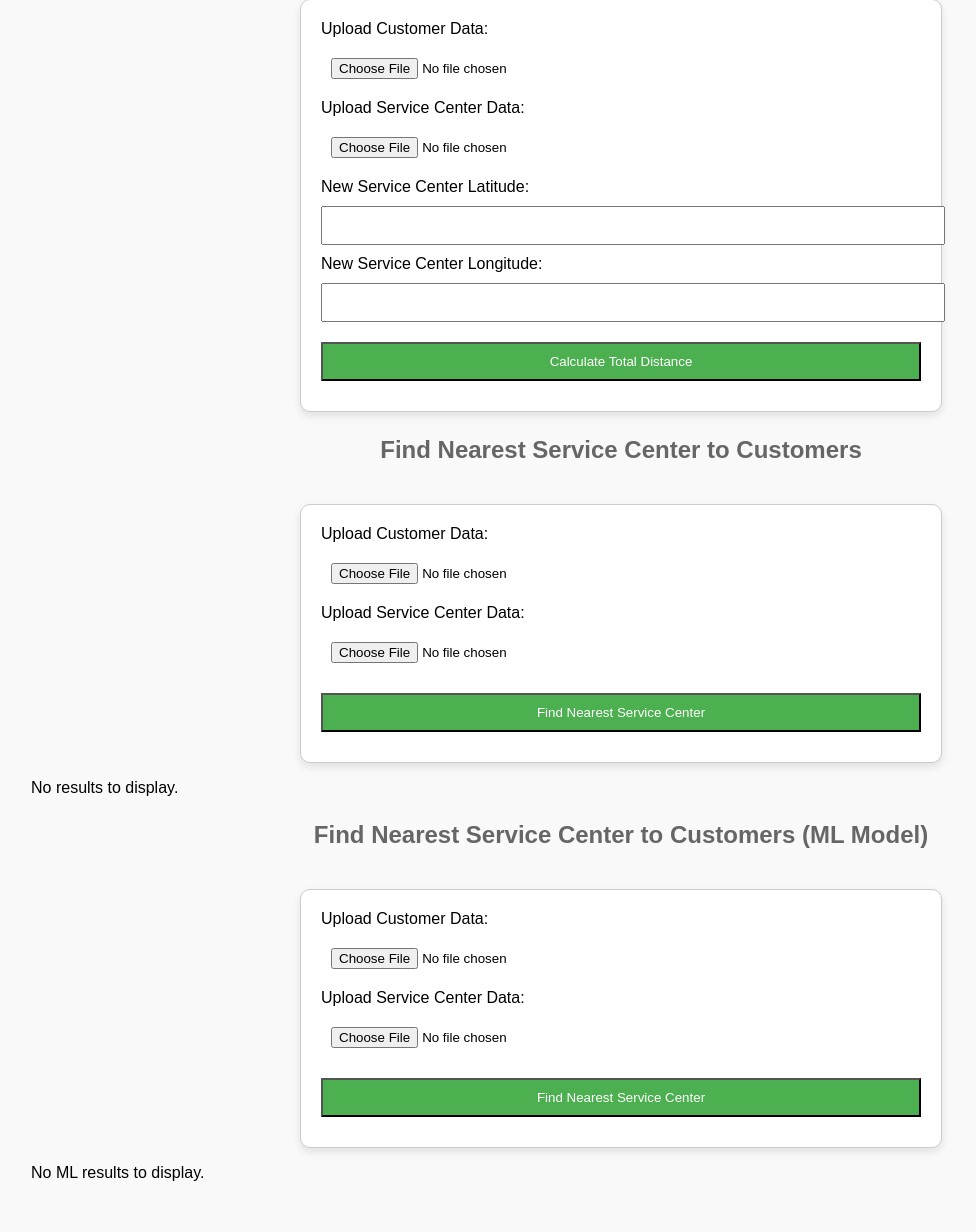
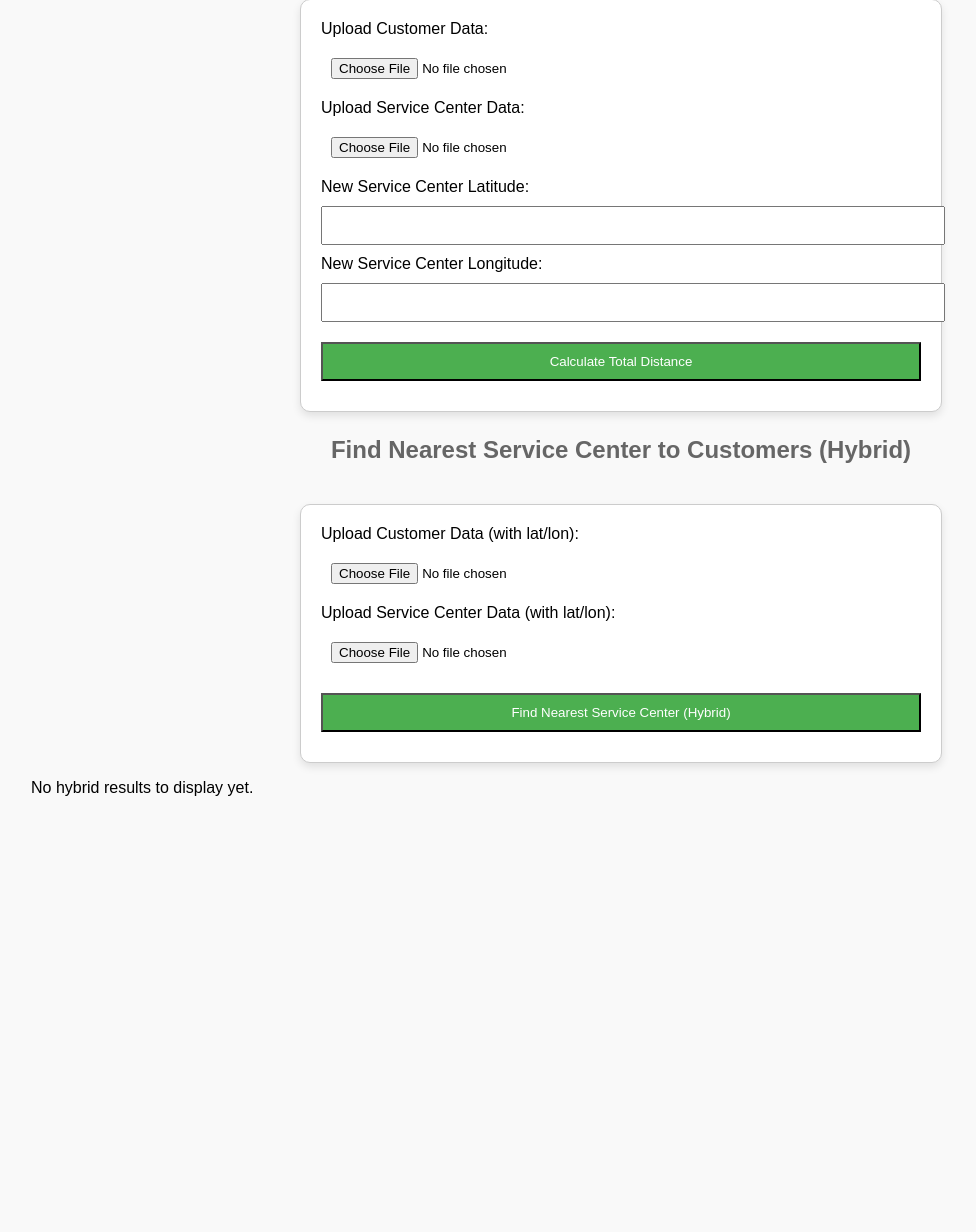
Before and after one commit to SakethSomisetty/TVS-ELECTRONICS, a Flask app: page / in a window 1280 px wide. Shown: the part 1201-2433 px from the top of the page, without its empty margins (19-995 px from the left). After the commit the page ends 1997 px from the top, so only its background shows below. Run offline with Flask 3, Linux system fonts and the light colour scheme.

Commit message:
initial commit

```diff
--- a/app.py
+++ b/app.py
@@ -6,6 +6,10 @@ from scipy.optimize import dual_annealing
 import pickle
 import os
 from werkzeug.utils import secure_filename
+from flask import send_file
+import io
+from datetime import datetime
+
 
 app = Flask(__name__)
 
@@ -89,6 +93,51 @@ def evaluate(new_service_center, customers_df, service_centers_df):
         total_distance += min(new_distance, existing_min_distance)
     return total_distance
 
+def generate_plot(customers_df, service_centers_df, optimal_new_center):
+    import matplotlib
+    matplotlib.use('Agg')
+    import matplotlib.pyplot as plt
+
+    # Combine existing and new service centers
+    all_centers = service_centers_df[['latitude', 'longitude']].values.tolist()
+    all_centers.append(optimal_new_center.tolist())
+
+    # Calculate distance from each customer to all centers
+    distance_matrix = []
+    for _, row in customers_df.iterrows():
+        cust_lat, cust_lon = row['latitude'], row['longitude']
+        distances = [ml_model(sc_lat, sc_lon, cust_lat, cust_lon) for sc_lat, sc_lon in all_centers]
+        distance_matrix.append(distances)
+
+    distance_matrix = np.array(distance_matrix)
+    nearest_indices = np.argmin(distance_matrix, axis=1)  # Index of nearest service center
+
+    # Use updated colormap API
+    color_palette = plt.colormaps.get_cmap('tab10')
+    customer_colors = [color_palette(idx % 10) for idx in nearest_indices]
+
+    # Plotting
+    plt.figure(figsize=(10, 8))
+    plt.scatter(customers_df['longitude'], customers_df['latitude'], color=customer_colors, s=40, alpha=0.7)
+
+    for i, center in enumerate(all_centers):
+        plt.scatter(center[1], center[0], color=color_palette(i), marker='X', edgecolor='black', s=200,
+                    label=f'Service Center {i+1}' if i < len(all_centers)-1 else 'New Optimal Center')
+
+    plt.xlabel('Longitude')
+    plt.ylabel('Latitude')
+    plt.title('Customers and Service Centers (including new optimized center)')
+    plt.legend()
+    plt.grid(True)
+    plt.tight_layout()
+
+    os.makedirs('static', exist_ok=True)
+    plot_filename = 'service_center_plot.png'
+    plot_path = os.path.join('static', plot_filename)
+    plt.savefig(plot_path)
+    plt.close()
+    return plot_filename
+
 # Route for home page
 @app.route('/')
 def home():
@@ -128,13 +177,45 @@ def upload_file():
     num_benefited = len(customers_df[customers_df.apply(
         lambda row: ml_model(optimal_new_center[0], optimal_new_center[1], row['latitude'], row['longitude']) < row['minimum'], axis=1)])
 
+    # Total number of customers
+    total_customers = len(customers_df)
+
+    # Generate the plot and get the path
+    plot_filename = generate_plot(customers_df, service_centers_df, optimal_new_center)
+
+    # ✅ Create downloadable Excel with existing + new service center
+    existing_centers = service_centers_df.copy()
+    existing_centers['type'] = 'existing'
+
+    new_center = pd.DataFrame([{
+        'latitude': optimal_new_center[0],
+        'longitude': optimal_new_center[1],
+        'type': 'new'
+    }])
+
+    combined_centers = pd.concat([existing_centers, new_center], ignore_index=True)
+
+    # Save to file
+    output = io.BytesIO()
+    with pd.ExcelWriter(output, engine='xlsxwriter') as writer:
+        combined_centers.to_excel(writer, sheet_name='Service_Centers', index=False)
+    output.seek(0)
+
+    download_filename = f"combined_service_centers.xlsx"
+    download_path = os.path.join('static', download_filename)
+    with open(download_path, 'wb') as f:
+        f.write(output.read())
+
     # Render the results on the same page
     return render_template('index.html',
                            optimal_latitude=optimal_new_center[0],
                            optimal_longitude=optimal_new_center[1],
                            total_distance_after=result.fun,
                            total_distance_before=total_existing_distance,
-                           num_beneficial_customers=num_benefited)
+                           total_customers_new=total_customers,
+                           num_beneficial_customers=num_benefited,
+                           plot_filename=plot_filename,
+                           download_link=download_filename)
 
 # Route to handle file upload and optimization using custom bounds
 @app.route('/upload_custom_bounds', methods=['POST'])
@@ -172,13 +253,47 @@ def upload_custom_bounds():
     num_benefited = len(customers_df[customers_df.apply(
         lambda row: ml_model(optimal_new_center[0], optimal_new_center[1], row['latitude'], row['longitude']) < row['minimum'], axis=1)])
 
+    # Total number of customers
+    total_customers1 = len(customers_df)
+
+    # Generate and save plot
+    plot_filename = generate_plot(customers_df, service_centers_df, optimal_new_center)
+
+    # ✅ Create downloadable Excel with existing + new service center
+    existing_centers1 = service_centers_df.copy()
+    existing_centers1['type'] = 'existing'
+
+    new_center1 = pd.DataFrame([{
+        'latitude': optimal_new_center[0],
+        'longitude': optimal_new_center[1],
+        'type': 'new'
+    }])
+
+    combined_centers1 = pd.concat([existing_centers1, new_center1], ignore_index=True)
+
+    # Save to Excel in memory
+    output = io.BytesIO()
+    with pd.ExcelWriter(output, engine='xlsxwriter') as writer:
+        combined_centers1.to_excel(writer, sheet_name='Service_Centers', index=False)
+    output.seek(0)
+
+    # Save to file in static folder
+    timestamp = datetime.now().strftime('%Y%m%d_%H%M%S')
+    manual_download_filename = f"custom_bounds_centers_{timestamp}.xlsx"
+    manual_download_path = os.path.join('static', manual_download_filename)
+    with open(manual_download_path, 'wb') as f:
+        f.write(output.read())
+
     # Render the results on the same page
     return render_template('index.html',
                            manual_optimal_latitude=optimal_new_center[0],
                            manual_optimal_longitude=optimal_new_center[1],
                            manual_total_distance_after=result.fun,
                            manual_total_distance_before=total_existing_distance,
-                           manual_beneficial_customers=num_benefited)
+                           total_customers_new1=total_customers1,
+                           manual_beneficial_customers=num_benefited,
+                           manual_plot_filename=plot_filename,
+                           manual_download_link=manual_download_filename)
 
 # Route to calculate distance before/after and number of customers benefitted for manually input lat/lon
 @app.route('/calculate_distance', methods=['POST'])
@@ -216,13 +331,21 @@ def calculate_distance():
     num_benefited = len(customers_df[customers_df.apply(
         lambda row: ml_model(new_lat, new_lon, row['latitude'], row['longitude']) < row['minimum'], axis=1)])
 
+    # Total number of customers
+    total_customers2 = len(customers_df)
+
+    # Generate and save plot
+    plot_filename = generate_plot(customers_df, service_centers_df, np.array([new_lat, new_lon]))
+
     # Render the results on the same page
     return render_template('index.html',
                            new_latitude=new_lat,
                            new_longitude=new_lon,
                            total_distance_after_new=total_new_distance,
                            total_distance_before_new=total_existing_distance,
-                           num_beneficial_customers_new=num_benefited)
+                           total_customers_new2=total_customers2,
+                           num_beneficial_customers_new=num_benefited,
+                           new_plot_filename=plot_filename)
 
 global_results = []  # Store results globally
 
@@ -431,6 +554,109 @@ def find_nearest_center_ml():
 
     return render_template('index.html', ml_results=ml_service_center_results)
 
+@app.route('/find_nearest_service_center_hybrid', methods=['POST'])
+def find_nearest_service_center_hybrid():
+    # Upload files
+    hybrid_customer_file = request.files['hybrid_customer_file']
+    hybrid_service_center_file = request.files['hybrid_service_center_file']
+
+    # Save files
+    cust_path = os.path.join(UPLOAD_FOLDER, secure_filename(hybrid_customer_file.filename))
+    sc_path = os.path.join(UPLOAD_FOLDER, secure_filename(hybrid_service_center_file.filename))
+    hybrid_customer_file.save(cust_path)
+    hybrid_service_center_file.save(sc_path)
+
+    # Load data
+    customer_df = pd.read_excel(cust_path)
+    service_center_df = pd.read_excel(sc_path)
+
+    # Extract data
+    customer_addresses = customer_df['addresses'].tolist()
+    cust_lats = customer_df['latitude'].tolist()
+    cust_lons = customer_df['longitude'].tolist()
+
+    sc_addresses = service_center_df['addresses'].tolist()
+    sc_lats = service_center_df['latitude'].tolist()
+    sc_lons = service_center_df['longitude'].tolist()
+
+    ml_results = []
+    api_input = []
+
+    # Step 1: Run ML predictions and split
+    for i, (cust_lat, cust_lon) in enumerate(zip(cust_lats, cust_lons)):
+        min_distance = float('inf')
+        nearest_idx = -1
+
+        for j, (sc_lat, sc_lon) in enumerate(zip(sc_lats, sc_lons)):
+            dist = ml_model(cust_lat, cust_lon, sc_lat, sc_lon)
+            if dist < min_distance:
+                min_distance = dist
+                nearest_idx = j
+
+        if min_distance <= 100:
+            ml_results.append({
+                'customer_address': customer_addresses[i],
+                'customer_latitude': cust_lat,
+                'customer_longitude': cust_lon,
+                'nearest_service_center_address': sc_addresses[nearest_idx],
+                'nearest_service_center_latitude': sc_lats[nearest_idx],
+                'nearest_service_center_longitude': sc_lons[nearest_idx],
+                'final_distance': min_distance,
+                'source': 'ML'
+            })
+        else:
+            # Push for API processing
+            api_input.append({
+                'address': customer_addresses[i],
+                'latitude': cust_lat,
+                'longitude': cust_lon
+            })
+
+    # Step 2: Run API logic for customers >50km
+    api_results = []
+    if api_input:
+        # Prepare files
+        api_customer_df = pd.DataFrame(api_input)
+        api_customer_df['addresses'] = api_customer_df['address']
+
+        # Save temp Excel files
+        api_cust_excel = 'temp_api_cust.xlsx'
+        api_customer_df.to_excel(api_cust_excel, index=False)
+        service_center_df.to_excel('temp_api_sc.xlsx', index=False)
+
+        # Reuse original API logic
+        access_token = get_access_token(CLIENT_ID, CLIENT_SECRET)
+        sc_eloc, _ = get_eloc(sc_addresses, access_token)
+        cust_eloc, _ = get_eloc(api_customer_df['addresses'].tolist(), access_token)
+
+        distance_matrix = get_distance_and_time(access_token, sc_eloc, cust_eloc)
+        nearest_centers = find_nearest_service_center(distance_matrix, len(cust_eloc), len(sc_eloc))
+
+        for idx, entry in enumerate(api_input):
+            nearest_idx, distance = nearest_centers[idx]
+            api_results.append({
+                'customer_address': entry['address'],
+                'customer_latitude': entry['latitude'],
+                'customer_longitude': entry['longitude'],
+                'nearest_service_center_address': sc_addresses[nearest_idx],
+                'nearest_service_center_latitude': sc_lats[nearest_idx],
+                'nearest_service_center_longitude': sc_lons[nearest_idx],
+                'final_distance': distance/1000,
+                'source': 'API'
+            })
+
+    # Step 3: Combine ML + API results
+    combined_results = ml_results + api_results
+
+    # Step 4: Sort results to match original customer file order
+    address_order = customer_df[['addresses', 'latitude', 'longitude']]
+    final_df = pd.DataFrame(combined_results)
+    merged_df = address_order.merge(final_df, left_on=['addresses', 'latitude', 'longitude'],
+                                    right_on=['customer_address', 'customer_latitude', 'customer_longitude'],
+                                    how='left')
+
+    return render_template("index.html", hybrid_results=merged_df.to_dict(orient='records'))
+
 
 # Main entry point
 if __name__ == '__main__':
--- a/templates/index.html
+++ b/templates/index.html
@@ -88,8 +88,20 @@
     <p>Optimal Service Center Longitude: {{ optimal_longitude }}</p>
     <p>Total Distance Before (in km's) : {{ total_distance_before | round(2) }}</p>
     <p>Total Distance After (in km's) : {{ total_distance_after | round(2) }}</p>
+    <p>Total number of customers: {{ total_customers_new }}</p>
     <p>Number of Customers Benefited: {{ num_beneficial_customers }}</p>
 </div>
+<!-- Add this to display the generated plot -->
+<div class="plot-container">
+    <h3>Service Center Allocation Map</h3>
+    <img src="{{ url_for('static', filename=plot_filename) }}" alt="Plot of Service Centers" style="max-width: 100%; border: 1px solid #ccc;">
+</div>
+<!-- ✅ Download Button -->
+{% if download_link %}
+<div class="download-container" style="margin-top: 20px;">
+    <a href="{{ url_for('static', filename=download_link) }}" download class="btn btn-primary">📥 Download Combined Service Center File</a>
+</div>
+{% endif %}
 {% endif %}
 
 <!-- Second Application: Using Manual Latitude/Longitude Bounds -->
@@ -128,8 +140,20 @@
     <p>Optimal Service Center Longitude: {{ manual_optimal_longitude }}</p>
     <p>Total Distance Before (in km's) : {{ manual_total_distance_before | round(2) }}</p>
     <p>Total Distance After (in km's) : {{ manual_total_distance_after | round(2) }}</p>
+    <p>Total number of customers: {{ total_customers_new1 }}</p>
     <p>Number of Customers Benefited: {{ manual_beneficial_customers }}</p>
 </div>
+
+<div class="plot-container">
+    <h3>Service Center Allocation Map (Custom Bounds)</h3>
+    <img src="{{ url_for('static', filename=manual_plot_filename) }}" alt="Plot of Custom Optimized Center">
+</div>
+<!-- ✅ Download Button -->
+{% if manual_download_link %}
+<div class="download-container" style="margin-top: 20px;">
+    <a href="{{ url_for('static', filename=manual_download_link) }}" download class="btn btn-primary">📥 Download Combined Service Center File</a>
+</div>
+{% endif %}
 {% endif %}
 
 <!-- Third Application: Input Service Center Coordinates -->
@@ -162,12 +186,17 @@
     <p>Input Longitude: {{ new_longitude }}</p>
     <p>Total Distance Before (in km's) : {{ total_distance_before_new | round(2) }}</p>
     <p>Total Distance After (in km's) : {{ total_distance_after_new | round(2) }}</p>
+    <p>Total number of customers: {{ total_customers_new2 }}</p>
     <p>Number of Customers Benefited: {{ num_beneficial_customers_new }}</p>
+</div>
+<div class="plot-container">
+    <h3>Service Center Allocation Map (Manual Entry)</h3>
+    <img src="{{ url_for('static', filename=new_plot_filename) }}" alt="Plot for Manual Entry">
 </div>
 {% endif %}
 
 <!-- Fourth Application: Nearest Service Center Finder -->
-<div class="dashboard-header">
+<!-- <div class="dashboard-header">
     <h3>Find Nearest Service Center to Customers</h3>
 </div>
 
@@ -192,10 +221,10 @@
         {% endfor %}
     </ul>
 </div>
-{% endif %}
+{% endif %} -->
 
 <!-- Results Table for Nearest Service Center Application -->
-{% if results %}
+<!-- {% if results %}
         <table>
             <thead>
                 <tr>
@@ -217,18 +246,18 @@
                     </tr>
                 {% endfor %}
             </tbody>
-        </table>
+        </table> -->
 
         <!-- Download Button -->
-        <form action="{{ url_for('download_results') }}" method="get">
+        <!-- <form action="{{ url_for('download_results') }}" method="get">
             <button type="submit">Download Results as Excel</button>
         </form>
 {% else %}
     <p>No results to display.</p>
-{% endif %}
+{% endif %} -->
 
 <!-- Nearest Service Center Finder (ML Model) -->
-<div class="dashboard-header">
+<!-- <div class="dashboard-header">
     <h3>Find Nearest Service Center to Customers (ML Model)</h3>
 </div>
 
@@ -242,9 +271,9 @@
 
         <input type="submit" value="Find Nearest Service Center">
     </form>
-</div>
+</div> -->
 
-{% if ml_results %}
+<!-- {% if ml_results %}
 <div class="results-container">
     <h3>Nearest Service Centers (ML Model)</h3>
     <table>
@@ -276,6 +305,59 @@
 </div>
 {% else %}
     <p>No ML results to display.</p>
+{% endif %} -->
+
+<!-- Nearest Service Center Finder (Hybrid) -->
+<div class="dashboard-header">
+    <h3>Find Nearest Service Center to Customers (Hybrid)</h3>
+</div>
+
+<div class="form-container">
+    <form action="/find_nearest_service_center_hybrid" method="POST" enctype="multipart/form-data">
+        <label for="hybrid_customer_file">Upload Customer Data (with lat/lon):</label>
+        <input type="file" name="hybrid_customer_file" id="hybrid_customer_file" required>
+
+        <label for="hybrid_service_center_file">Upload Service Center Data (with lat/lon):</label>
+        <input type="file" name="hybrid_service_center_file" id="hybrid_service_center_file" required>
+
+        <input type="submit" value="Find Nearest Service Center (Hybrid)">
+    </form>
+</div>
+
+{% if hybrid_results %}
+<div class="results-container">
+    <h3>Nearest Service Centers</h3>
+    <table>
+        <thead>
+            <tr>
+                <th>Customer Address</th>
+                <th>Customer Latitude</th>
+                <th>Customer Longitude</th>
+                <th>Nearest Service Center Address</th>
+                <th>Nearest Service Center Latitude</th>
+                <th>Nearest Service Center Longitude</th>
+                <th>Final Distance (km)</th>
+                <th>Method Used</th>
+            </tr>
+        </thead>
+        <tbody>
+            {% for result in hybrid_results %}
+                <tr>
+                    <td>{{ result.customer_address }}</td>
+                    <td>{{ result.customer_latitude }}</td>
+                    <td>{{ result.customer_longitude }}</td>
+                    <td>{{ result.nearest_service_center_address }}</td>
+                    <td>{{ result.nearest_service_center_latitude }}</td>
+                    <td>{{ result.nearest_service_center_longitude }}</td>
+                    <td>{{ (result.final_distance) | round(2) }}</td>
+                    <td>{{ result.source }}</td>
+                </tr>
+            {% endfor %}
+        </tbody>
+    </table>
+</div>
+{% else %}
+    <p>No hybrid results to display yet.</p>
 {% endif %}
 
 </body>
```
Also changed, not shown: requirements.txt (+10 -0 lines), static/service_center_plot.png (added), 7 other files.
